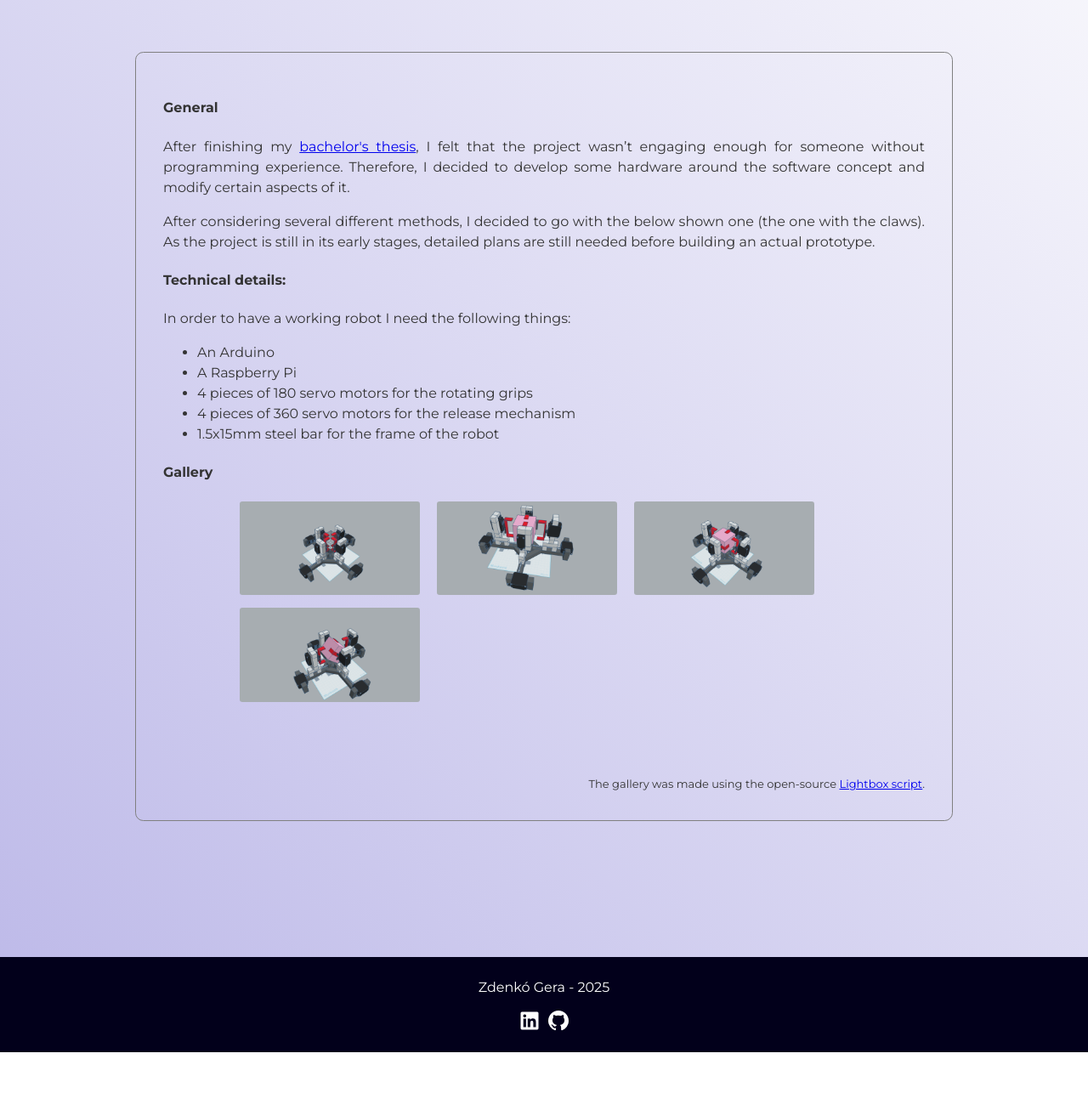
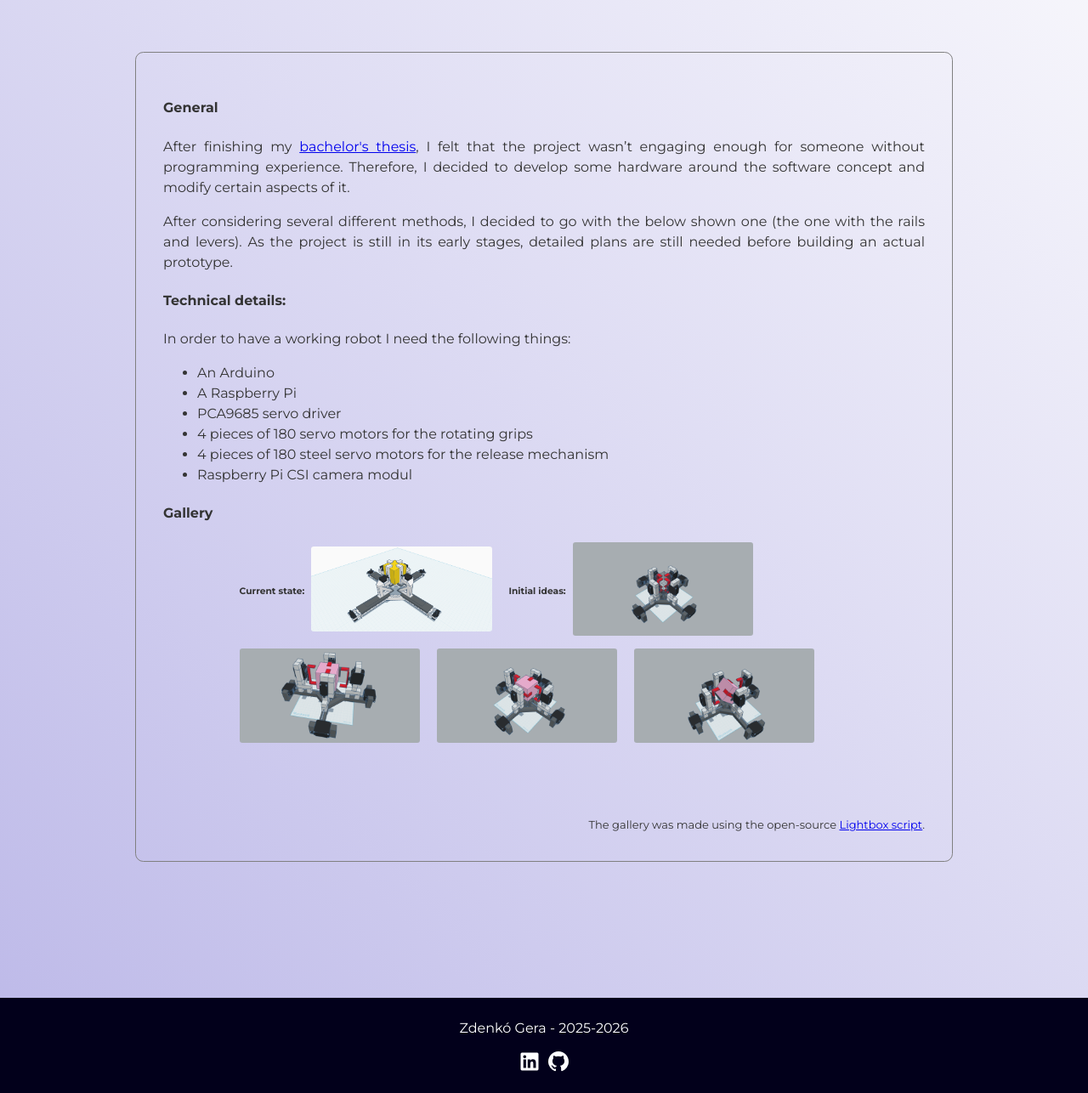
Before and after one commit to zdenko-gera/zdenko-gera.github.io, a plain HTML site: page robot.html in a window 1280 px wide. Shown: the part 375-1661 px from the top of the page at 85% size. Before the commit the page ends 1613 px from the top, so only its background shows below. Drawn offline with Linux system fonts and the light colour scheme; no server answers.

Commit message:
Updated robot page and made minor updates.

```diff
--- a/robot.html
+++ b/robot.html
@@ -30,7 +30,7 @@
                   and modify certain aspects of it.
             </p>
             <p>
-                After considering several different methods, I decided to go with the below shown one (the one with the claws).
+                After considering several different methods, I decided to go with the below shown one (the one with the rails and levers).
                 As the project is still in its early stages, detailed plans are still needed before building an actual prototype.
             </p>
 
@@ -40,9 +40,10 @@
                 <ul>
                     <li>An Arduino</li>
                     <li>A Raspberry Pi</li>
+                    <li>PCA9685 servo driver</li>
                     <li>4 pieces of 180 servo motors for the rotating grips</li>
-                    <li>4 pieces of 360 servo motors for the release mechanism</li>
-                    <li>1.5x15mm steel bar for the frame of the robot</li>
+                    <li>4 pieces of 180 steel servo motors for the release mechanism</li>
+                    <li>Raspberry Pi CSI camera modul</li>
                 </ul>
             </p>
             <p>
@@ -50,6 +51,9 @@
 
             <h4>Gallery</h4>
             <div class="gallery">
+                <h6>Current state:</h6>
+                <a href="./assets/screenshots/rubik-robot/rubik-robot-5.png" data-lightbox="dns" data-title="3D model of the robot ready to print"><img src="./assets/screenshots/rubik-robot/rubik-robot-5.png" alt="3D model of the robot ready to print  "></a>
+                <h6>Initial ideas:</h6>
                 <a href="./assets/screenshots/rubik-robot/rubik-robot.png" data-lightbox="dns" data-title="An illustration of the robot"><img src="./assets/screenshots/rubik-robot/rubik-robot.png" alt="An illustration of the robot"></a>
                 <a href="./assets/screenshots/rubik-robot/rubik-robot-2.png" data-lightbox="dns" data-title="An illustration of the robot"><img src="./assets/screenshots/rubik-robot/rubik-robot-2.png" alt="An illustration of the robot"></a>
                 <a href="./assets/screenshots/rubik-robot/rubik-robot-3.png" data-lightbox="dns" data-title="An illustration of the robot"><img src="./assets/screenshots/rubik-robot/rubik-robot-3.png" alt="An illustration of the robot"></a>
@@ -60,7 +64,7 @@
 
 </main>
     <footer>
-        Zdenkó Gera - 2025
+        Zdenkó Gera - 2025-2026
         <div id="footer-socials">
             <a href="https://www.linkedin.com/in/zdenk%C3%B3-gera-952543309/" target="_blank"><i class="fa-brands fa-linkedin fa-xl"></i></a>
             <a href="https://github.com/zdenko-gera" target="_blank"><i class="fa-brands fa-github fa-xl"></i></a>
```
Also changed, not shown: dns-server.html (+1 -1 lines), index.html (+5 -4 lines), rubiks-cube-solver.html (+1 -1 lines), szobaberles.html (+1 -1 lines), vetessy.html (+1 -1 lines), Fantastic Curcan-Bojo-3.png (added), assets/robot-card-bg.png, assets/screenshots/rubik-robot/rubik-robot-5.png (added), 3 other files.
